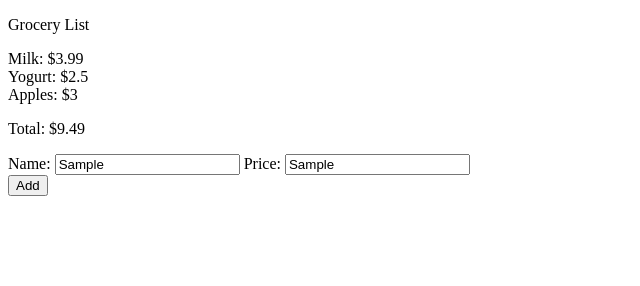
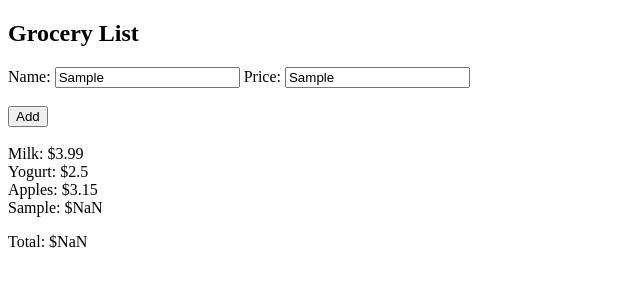
Before and after one commit to ddonahoo/labNine, a plain HTML site: page index.html in a window 1280 px wide. Both pictures are taken after typing "Sample", "Sample" into the empty fields and a click on the button "Add". Shown: the whole page, without its empty margins (0-640 px from the left). Drawn offline with Linux system fonts and the light colour scheme.

Commit message:
second commit

```diff
--- a/index.html
+++ b/index.html
@@ -4,14 +4,20 @@
 </head>
 
 <body>
-<p>Grocery List</p>
+<p>
+  <h2>Grocery List</h2>
+</p>
 
-<script src="script.js"></script>
 
-<form id="myForm" name="form1" action="/action_page.php">
+
+<form id="myForm" name="form">
   Name: <input type="text" id="name" value="">
   Price: <input type="text" id="price" value="">
-
+<br>
+<br>
 </form><button onclick="myFunction()">Add</button>
+<br>
+<br>
+<script src="script.js"></script>
 </body>
 </html>
--- a/script.js
+++ b/script.js
@@ -4,10 +4,12 @@ var groceryList = {
 cart: [
 {item: "Milk", price: 3.99},
 {item: "Yogurt", price: 2.50},
-{item: "Apples", price: 3.00},
+{item: "Apples", price: 3.15},
 ]};
 
-var total =0;
+var total = 0;
+
+function printCart(){
   for (i=0; i<groceryList.cart.length; i++){
   newDiv.innerHTML+= (groceryList.cart[i].item + ": $"   +   groceryList.cart[i].price +"<br>");
   };
@@ -21,9 +23,15 @@ p.innerHTML=("Total: $" +total);
   };
 
   document.body.appendChild (p);
+}
 
-function myFunction (){
-var theForm = document.getElementbyId('myForm');
-var content = document.createTextNode("name" + "price");
-};
-document.body.appendChild(content);
+function myFunction() {
+  var name  = document.getElementById ("name").value;
+  console.log(name);
+  var price = document.getElementById ("price").value *1;
+  var newItems = {item:name, price:price};
+  groceryList.cart.push(newItems);
+newDiv.innerHTML="";
+printCart();
+
+}
```
Lines whose indentation alone changed are shown as unchanged.
